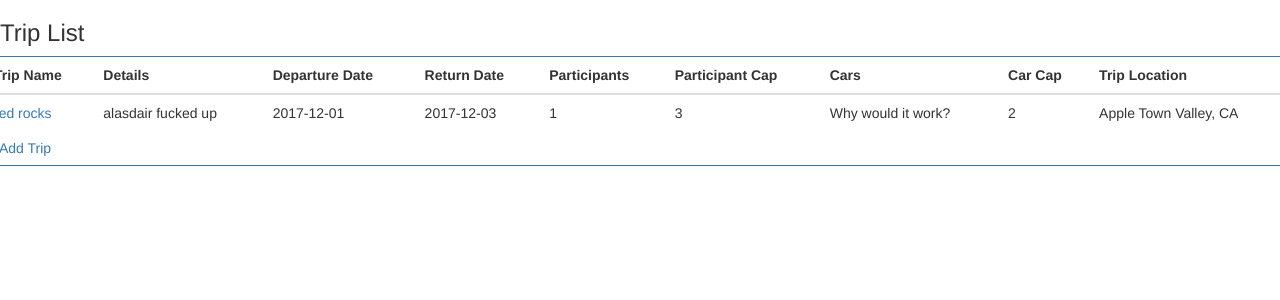
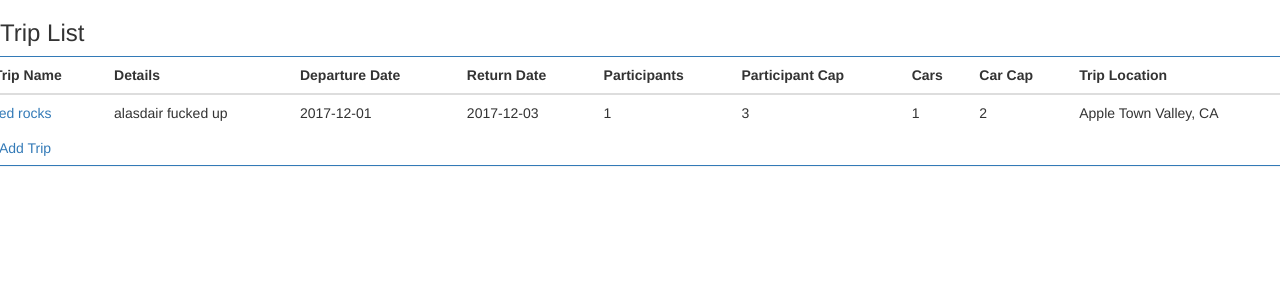
Before and after one commit to aljohnso/Unlucky_Worlock, a Flask app: page / in a window 1280 px wide. Shown: the top 300 px of the page. Run offline with Flask 2, Linux system fonts and the light colour scheme; data comes from the database, SQL or seed files in the repository; both versions use the stored data as it was after the commit; some libraries are stand-ins or nearby versions.

Commit message:
Update home page

```diff
--- a/POA_Website/Documentation/Setting Up Website Hosting On AWS EC2.txt
+++ b/POA_Website/Documentation/Setting Up Website Hosting On AWS EC2.txt
@@ -68,7 +68,7 @@ next exit and save you might get told your saving to a different file as long as
 Finally enable the module and check Apache's error log:
 	a2enmod wsgi
 	sudo service apache2 restart
-	less /var/log/apache2/error.log
+
 
 now back to simple stuff deactive the virtual enviorment:
 deactivate
--- a/POA_Website/Pitzer_Outdoor_Adventure/Main/templates/HomePage.html
+++ b/POA_Website/Pitzer_Outdoor_Adventure/Main/templates/HomePage.html
@@ -36,8 +36,8 @@
                     <td> {{ TableRow.Return_Date }}</td>
                     <td> {{ TableRow.Participant_num }}</td>
                     <td> {{ TableRow.Participant_cap}}</td>
-                    <td>Why would it work?</td>
-{#                    <td> {{ TableRow.Car_Num}}</td> So rn this elemetns is not getting got anyoing but I know why#}
+{#                    <td>Why would it work?</td>#}
+                    <td> {{ TableRow.Car_Num}}</td>
                     <td> {{ TableRow.Car_Cap}}</td>
                     <td> {{ TableRow.Trip_Location}}</td>
                 </tr>
```
Also changed, not shown: POA_Website/SQLAlchameyPOA.db (added).
